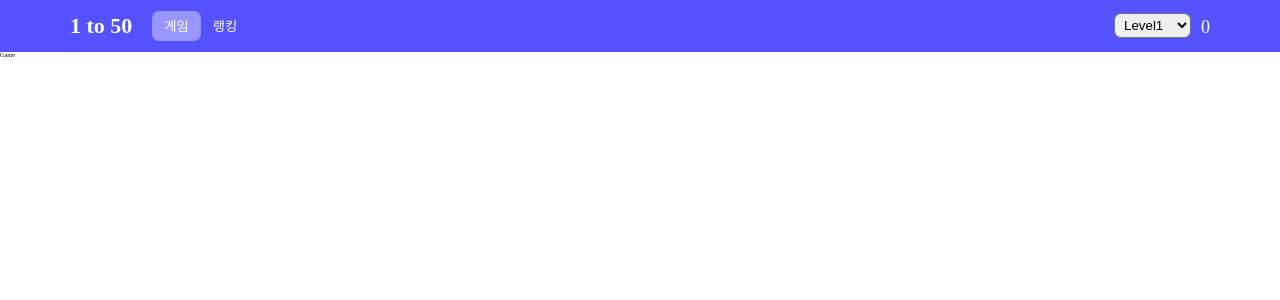
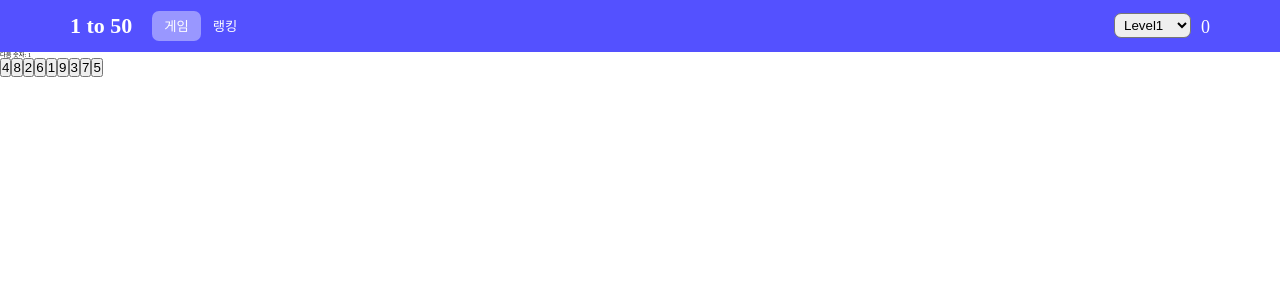
Before and after one commit to AND-SOPT-WEB/HwaRangIm, a React (Vite) app in the folder week3/assignment/week3-assignment/: page / in a window 1280 px wide. Shown: the top 300 px of the page. Built offline with nearby package versions, Linux system fonts and the light colour scheme.

Commit message:
feat: 게임 기능 구현 완료

```diff
--- a/week3/assignment/week3-assignment/jsconfig.json
+++ b/week3/assignment/week3-assignment/jsconfig.json
@@ -4,7 +4,8 @@
     "jsxImportSource": "@emotion/react",
     "paths": {
       "@components/*": ["components/*"],
-      "@pages/*": ["pages/*"]
+      "@pages/*": ["pages/*"],
+      "@hooks/*": ["hooks/*"]
     }
   },
   "include": ["src", "vite.config.js"]
--- a/week3/assignment/week3-assignment/src/components/Button/Button.jsx
+++ b/week3/assignment/week3-assignment/src/components/Button/Button.jsx
@@ -1,11 +1,10 @@
 import { buttonStyle, variantStyle } from "./Button.style";
 
-const Button = ({ variant, isSelected, onClick, value, children }) => {
+const Button = ({ variant, isSelected, onClick, children }) => {
   return (
     <button
       css={[buttonStyle(isSelected), variantStyle[variant]]}
       onClick={onClick}
-      value={value}
     >
       {children}
     </button>
--- a/week3/assignment/week3-assignment/src/components/Game/Game.jsx
+++ b/week3/assignment/week3-assignment/src/components/Game/Game.jsx
@@ -1,5 +1,54 @@
-const Game = () => {
-  return <div>Game</div>;
+import useMakeGame from "@hooks/useMakeGame";
+import { useEffect, useState } from "react";
+
+const Game = ({ level }) => {
+  const { gridSize, maxNum, generateNumbers } = useMakeGame(level);
+  const [boardNumbers, setBoardNumbers] = useState(
+    generateNumbers(1, gridSize)
+  );
+  const [nextNumbers, setNextNumbers] = useState(
+    generateNumbers(gridSize + 1, maxNum)
+  );
+  const [currentNumber, setCurrentNumber] = useState(1);
+
+  const handleNumberClick = (number) => {
+    if (number === currentNumber) {
+      if (currentNumber <= gridSize) {
+        const newNumber = nextNumbers.pop();
+        const updatedBoard = boardNumbers.map((num) =>
+          num === number ? newNumber : num
+        );
+        setBoardNumbers(updatedBoard);
+      } else if (currentNumber > gridSize && currentNumber < maxNum) {
+        const updatedBoard = boardNumbers.map((num) =>
+          num === number ? null : num
+        );
+        setBoardNumbers(updatedBoard);
+      }
+      setCurrentNumber(currentNumber + 1);
+    }
+  };
+
+  useEffect(() => {
+    if (currentNumber > maxNum) {
+      alert("끝");
+      setBoardNumbers(generateNumbers(1, gridSize));
+      setNextNumbers(generateNumbers(gridSize + 1, maxNum));
+      setCurrentNumber(1);
+    }
+  }, [currentNumber]);
+  return (
+    <div>
+      <span>다음 숫자: {currentNumber}</span>
+      <div>
+        {boardNumbers.map((number, i) => (
+          <button key={i} onClick={() => handleNumberClick(number)}>
+            {number}
+          </button>
+        ))}
+      </div>
+    </div>
+  );
 };
 
 export default Game;
--- /dev/null
+++ b/week3/assignment/week3-assignment/src/components/NumberCard/NumberCard.jsx
@@ -0,0 +1,5 @@
+const NumberCard = ({ children }) => {
+  return <div>{children}</div>;
+};
+
+export default NumberCard;
--- a/week3/assignment/week3-assignment/src/components/index.js
+++ b/week3/assignment/week3-assignment/src/components/index.js
@@ -2,5 +2,6 @@ import Header from "./Header/Header";
 import Game from "./Game/Game";
 import Ranking from "./Ranking/Ranking";
 import Button from "./Button/Button";
+import NumberCard from "./NumberCard/NumberCard";
 
-export { Header, Game, Ranking, Button };
+export { Header, Game, Ranking, Button, NumberCard };
--- /dev/null
+++ b/week3/assignment/week3-assignment/src/hooks/useMakeGame.js
@@ -0,0 +1,25 @@
+const useMakeGame = (level) => {
+  const row = level + 2;
+  const gridSize = row * row;
+  const maxNum = gridSize * 2;
+
+  const shuffleArray = (array) => {
+    return array.sort(() => Math.random() - 0.5);
+  };
+
+  const generateNumbers = (start, end) => {
+    const numbers = [];
+    for (let i = start; i <= end; i++) {
+      numbers.push(i);
+    }
+    return shuffleArray(numbers);
+  };
+
+  return {
+    gridSize,
+    maxNum,
+    generateNumbers,
+  };
+};
+
+export default useMakeGame;
--- a/week3/assignment/week3-assignment/src/pages/Home/Home.jsx
+++ b/week3/assignment/week3-assignment/src/pages/Home/Home.jsx
@@ -3,15 +3,16 @@ import { useState } from "react";
 
 const Home = () => {
   const [tab, setTab] = useState("game");
+  const [level, setLevel] = useState(1);
 
   const handleTabChange = (tab) => {
     setTab(tab);
   };
   return (
-    <div>
+    <>
       <Header tab={tab} handleTabChange={handleTabChange} />
-      {tab === "game" ? <Game /> : <Ranking />}
-    </div>
+      <main>{tab === "game" ? <Game level={level} /> : <Ranking />}</main>
+    </>
   );
 };
 
--- a/week3/assignment/week3-assignment/vite.config.js
+++ b/week3/assignment/week3-assignment/vite.config.js
@@ -22,6 +22,7 @@ export default defineConfig({
       "@": path.resolve(__dirname, "src"),
       "@pages": path.resolve(__dirname, "src/pages"),
       "@components": path.resolve(__dirname, "src/components"),
+      "@hooks": path.resolve(__dirname, "src/hooks"),
     },
   },
 });
```
